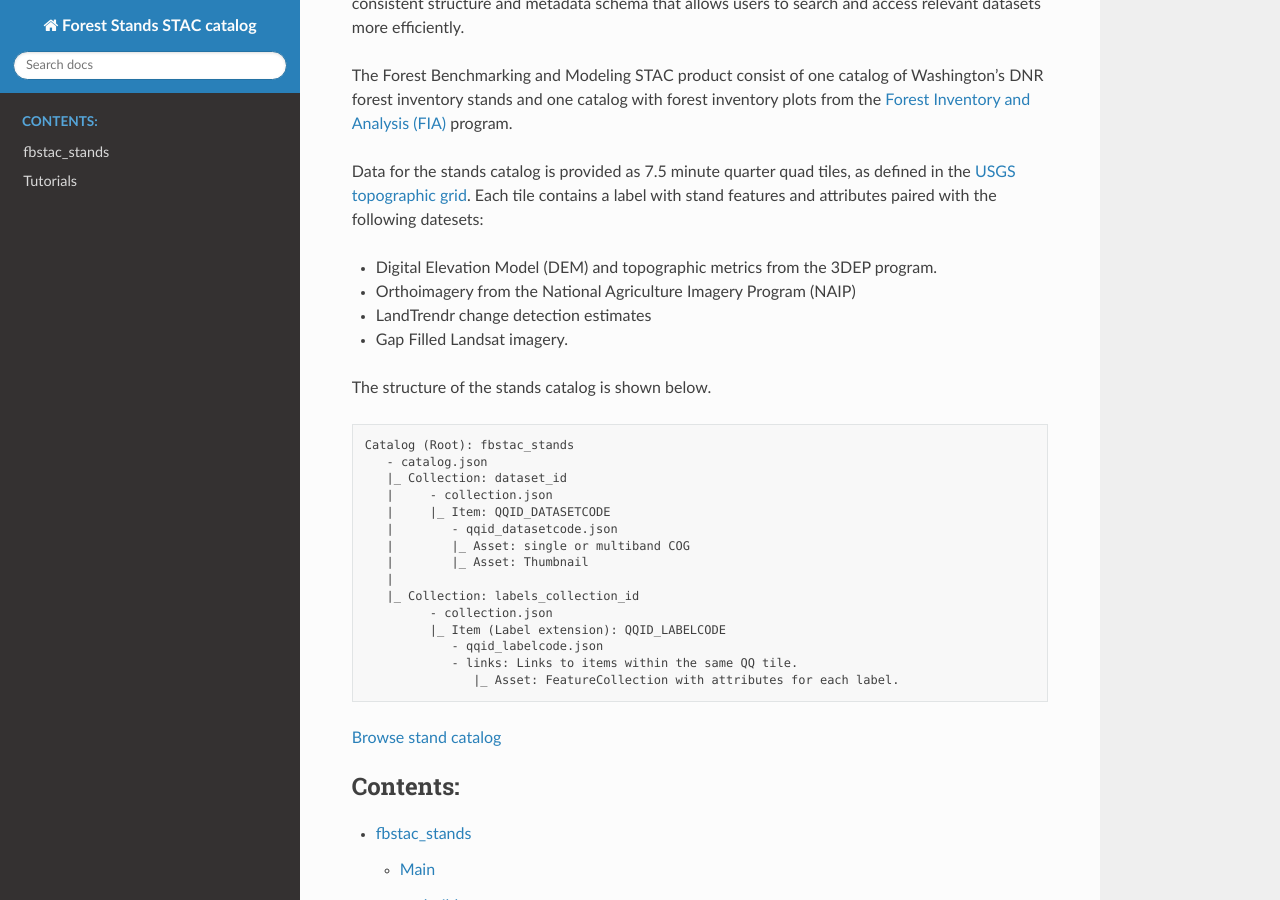
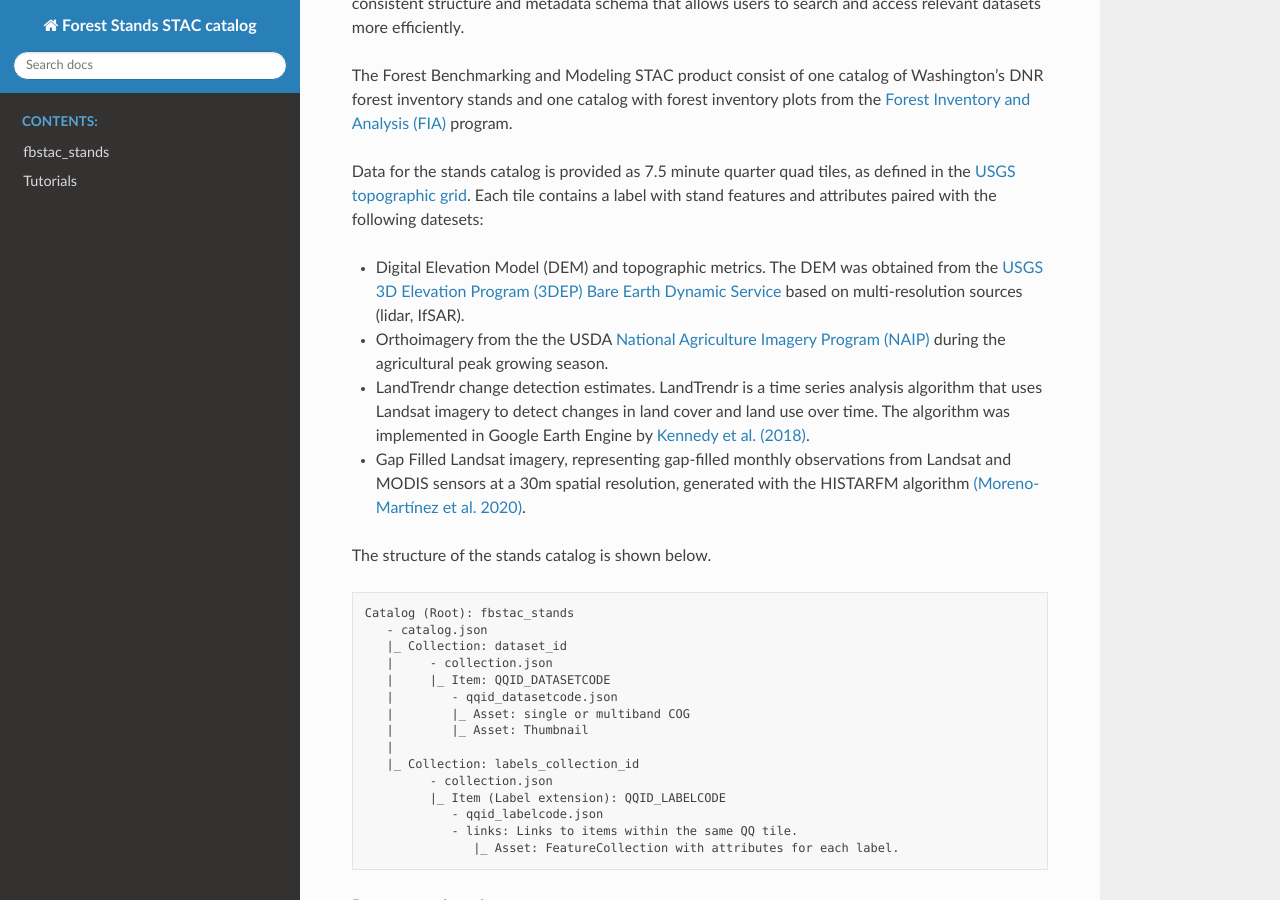
Before and after one commit to Ecotrust/TreeForCaSt-s, a Sphinx documentation site: the page built from docs/source/index.rst, in a window 1280 px wide and 900 px high, scrolled down 536 px. Built offline with Sphinx 7.4.7 and the Read the Docs theme 2.0.0, drawn with Linux system fonts in a browser that asks for light colours.

Commit message:
Update docs

```diff
--- a/docs/source/index.rst
+++ b/docs/source/index.rst
@@ -17,10 +17,10 @@ The Forest Benchmarking and Modeling STAC product consist of one catalog of Wash
 
 Data for the stands catalog is provided as 7.5 minute quarter quad tiles, as defined in the `USGS topographic grid <https://carto.nationalmap.gov/arcgis/rest/services/map_indices/MapServer/4>`_. Each tile contains a label with stand features and attributes paired with the following datesets:
 
-* Digital Elevation Model (DEM) and topographic metrics from the 3DEP program.
-* Orthoimagery from the National Agriculture Imagery Program (NAIP)
-* LandTrendr change detection estimates
-* Gap Filled Landsat imagery.
+* Digital Elevation Model (DEM) and topographic metrics. The DEM was obtained from the `USGS 3D Elevation Program (3DEP) Bare Earth Dynamic Service <https://www.usgs.gov/3d-elevation-program/about-3dep-products-services>`_ based on multi-resolution sources (lidar, IfSAR).
+* Orthoimagery from the the USDA `National Agriculture Imagery Program (NAIP) <https://naip-usdaonline.hub.arcgis.com/>`_ during the agricultural peak growing season.
+* LandTrendr change detection estimates. LandTrendr is a time series analysis algorithm that uses Landsat imagery to detect changes in land cover and land use over time. The algorithm was implemented in Google Earth Engine by  `Kennedy et al. (2018) <https://www.mdpi.com/2072-4292/10/5/691>`_.
+* Gap Filled Landsat imagery, representing gap-filled monthly observations from Landsat and MODIS sensors at a 30m spatial resolution, generated with the HISTARFM algorithm `(Moreno-Martínez et al. 2020) <https://www.sciencedirect.com/science/article/pii/S0034425720302716>`_.
 
 The structure of the stands catalog is shown below.
 
```
